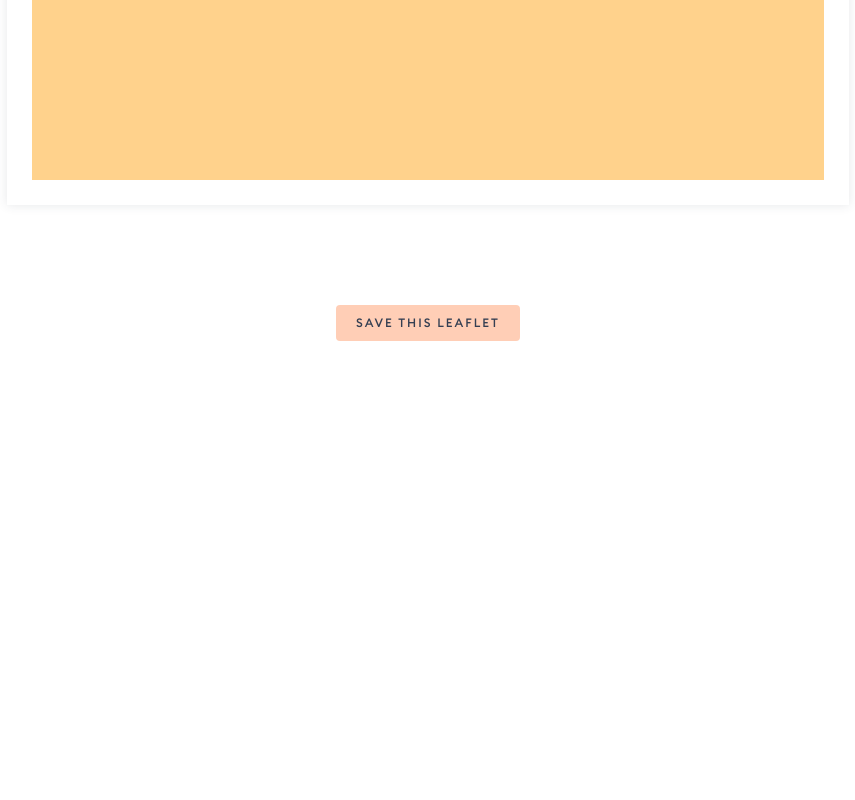
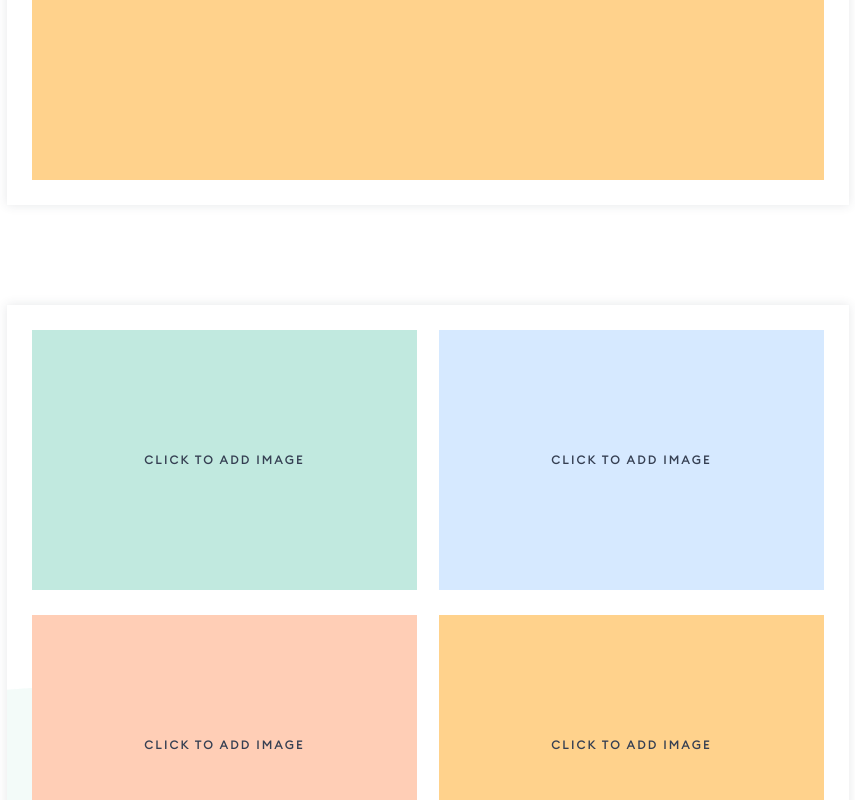
Before and after one commit to se4nn/property-details, a plain HTML site: page large.html in a window 1280 px wide. Shown: the part 2716-3516 px from the top of the page, without its empty margins (212-1067 px from the left). Before the commit the page ends 3157 px from the top, so only its background shows below. Drawn offline with nearby package versions, Linux system fonts and the light colour scheme.

Commit message:
Added larger page + adjusted lineheight

```diff
--- a/index.html
+++ b/large.html
@@ -50,7 +50,7 @@
       </div>
       <div class="right">
         <h2>Full Description</h2>
-        <textarea class="description" name="full-description" cols="52" rows="20" placeholder="Full description should be here..."></textarea>
+        <textarea class="description" name="full-description" cols="60" rows="90" placeholder="Full description should be here..."></textarea>
       </div>
     </div>
     <div class="page-3 page">
@@ -66,6 +66,12 @@
     <div class="page-4 page">
       <label id="image6" alt="Image 6" for="img6"/>Click to add image</label>
     </div>
+    <div class="page-5 page">
+        <label id="image7" alt="Image 7"  for="img7"/>Click to add image</label>
+        <label id="image8" alt="Image 8"  for="img8"/>Click to add image</label>
+        <label id="image9" alt="Image 9"  for="img9"/>Click to add image</label>
+        <label id="image10" alt="Image 10"  for="img10"/>Click to add image</label>
+      </div>
     <button onclick="myFunction()" class="print">Save this leaflet</button>
   </body>
 </html>
--- a/styles.css
+++ b/styles.css
@@ -68,18 +68,18 @@ label {
   background-position: center;
 }
 
-#image2, #image3, #image4, #image5 {
+#image2, #image3, #image4, #image5, #image7, #image8, #image9, #image10 {
   width: 385px !important;
   height: 260px !important;
   background-position: center;
   background-size: cover !important;
 }
 
-#image1, #image5 {
+#image1, #image5, #image9 {
   background: #FFCEB6;
 }
 
-#image2, #image6 {
+#image2, #image6, #image10 {
   background: #FFD28C;
 }
 
@@ -87,11 +87,11 @@ label {
   background: #C1E9DF;
 }
 
-#image4 {
+#image4, #image8 {
   background: #D6E9FF;
 }
 
-#image2, #image4 {
+#image2, #image4, #image7 {
   margin-bottom: 25px;
 }
 
@@ -140,7 +140,7 @@ input.address {
   width: 380px;
 }
 
-.page-1, .page-2, .page-3, .page-4{
+.page-1, .page-2, .page-3, .page-4, .page-5{
   display: flex;
   flex-direction: column;
   width: 792px;
@@ -153,7 +153,7 @@ input.address {
   -webkit-print-color-adjust: exact;
 }
 
-.page-1, .page-3 {
+.page-1, .page-3, .page-5 {
   background-image: url("./img/front-background.png");
   background-size: cover;
 }
@@ -165,6 +165,12 @@ input.address {
 
 .page .images, .address-price, .baths-beds, .row {
   display: flex;
+}
+
+.page-5 {
+  flex-direction: row;
+  flex-wrap: wrap;
+  justify-content: space-between;
 }
 
 .page .images div {
@@ -230,6 +236,9 @@ input.address {
 .key-features, .description {
   resize: none;
   margin-top: 10px;
+}
+
+.key-features {
   line-height: 25px;
 }
 
```
